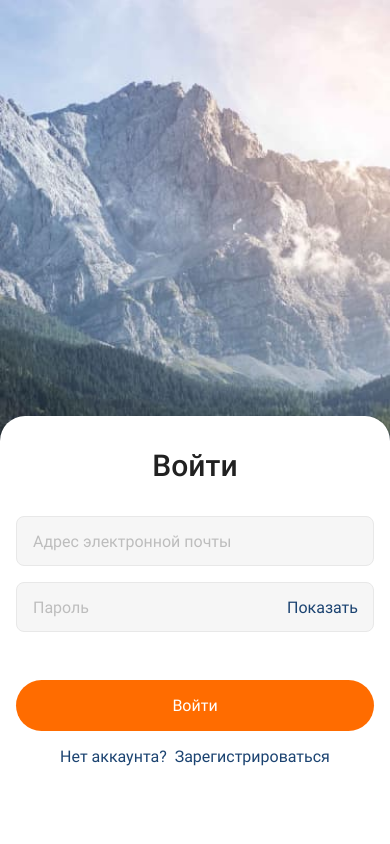
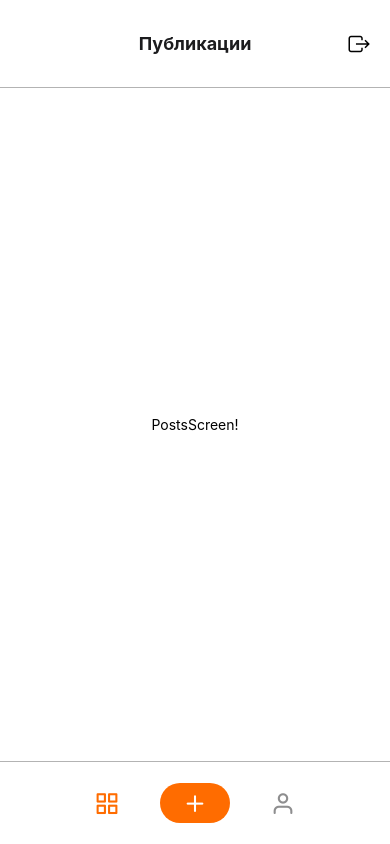
Before and after one commit to masiuk-mykola/rn-first-app, a React Native app: screen /Home in a window 390 px wide. Built offline with nearby package versions, Linux system fonts and the light colour scheme.

Commit message:
added routing

```diff
--- a/App.js
+++ b/App.js
@@ -1,7 +1,12 @@
 import React, { useCallback } from "react";
 import { NavigationContainer } from "@react-navigation/native";
-import { authorization } from "./src/components/authorization";
 import { useFonts } from "expo-font";
+import { createStackNavigator } from "@react-navigation/stack";
+import { LoginScreen } from "./src/Screens/LoginScreen";
+import { RegistrationScreen } from "./src/Screens/RegistrationScreen";
+import { Home } from "./src/Screens/Home";
+
+const MainStack = createStackNavigator();
 
 export default function App() {
   const [fontsLoaded] = useFonts({
@@ -19,11 +24,31 @@ export default function App() {
     return null;
   }
 
-  const auth = authorization(null); //TODO Змінити на true для входу на Home
-
   return (
     <NavigationContainer onLayout={onLayoutRootView}>
-      {auth}
+      <MainStack.Navigator initialRouteName="LoginScreen">
+        <MainStack.Screen
+          name="LoginScreen"
+          component={LoginScreen}
+          options={{
+            headerShown: false,
+          }}
+        />
+        <MainStack.Screen
+          name="RegistrationScreen"
+          component={RegistrationScreen}
+          options={{
+            headerShown: false,
+          }}
+        />
+        <MainStack.Screen
+          name="Home"
+          component={Home}
+          options={{
+            headerShown: false,
+          }}
+        />
+      </MainStack.Navigator>
     </NavigationContainer>
   );
 }
--- a/src/Screens/Home.js
+++ b/src/Screens/Home.js
@@ -29,10 +29,8 @@ export const Home = () => {
           borderTopWidth: 1,
           borderTopColor: "#B3B3B3",
         },
-      }}
-      tabBarOptions={{
-        activeTintColor: "#FF6C00",
-        showLabel: false,
+        tabBarShowLabel: false,
+        tabBarActiveTintColor: "#FF6C00",
       }}
     >
       <Tabs.Screen
--- a/src/components/authorization.js
+++ /dev/null
@@ -1,40 +0,0 @@
-import { Home } from "../Screens/Home";
-import { LoginScreen } from "../Screens/LoginScreen";
-import { createStackNavigator } from "@react-navigation/stack";
-import { RegistrationScreen } from "../Screens/RegistrationScreen";
-
-const MainStack = createStackNavigator();
-
-export const authorization = (authObj) => {
-  if (!authObj) {
-    return (
-      <MainStack.Navigator initialRouteName="LoginScreen">
-        <MainStack.Screen
-          name="LoginScreen"
-          component={LoginScreen}
-          options={{
-            headerShown: false,
-          }}
-        />
-        <MainStack.Screen
-          name="RegistrationScreen"
-          component={RegistrationScreen}
-          options={{
-            headerShown: false,
-          }}
-        />
-      </MainStack.Navigator>
-    );
-  } else
-    return (
-      <MainStack.Navigator initialRouteName="Home">
-        <MainStack.Screen
-          name="Home"
-          component={Home}
-          options={{
-            headerShown: false,
-          }}
-        />
-      </MainStack.Navigator>
-    );
-};
```
